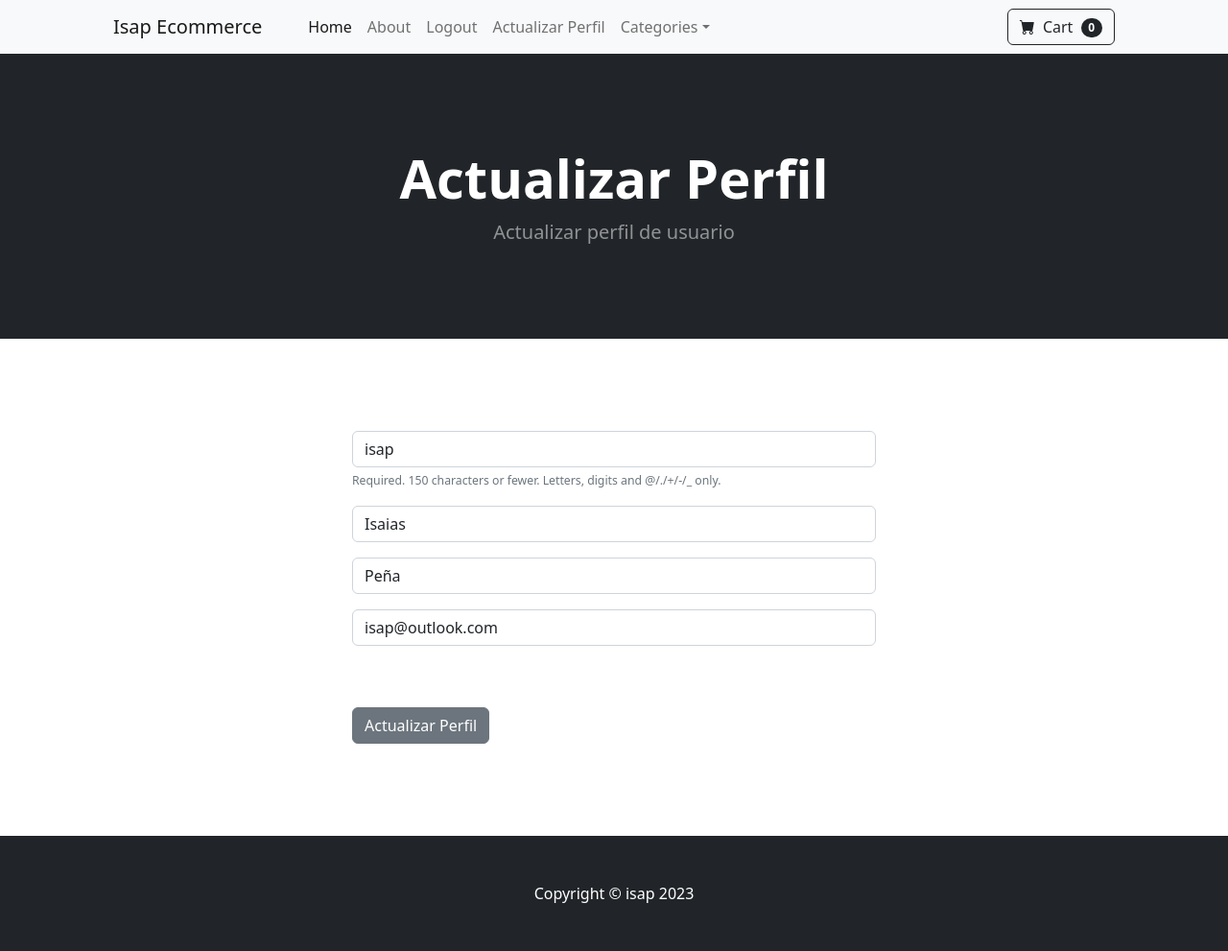
After one commit to isapx/django-ecom, a Django app: page /update_user/ in a window 1280 px wide. The commit adds this page. Shown: the whole page at 96% size. Run offline with Django 4.2, Linux system fonts and the light colour scheme; a user stored in the database is signed in; data comes from the database, SQL or seed files in the repository; both versions use the stored data as it was after the commit; some libraries are stand-ins or nearby versions.

Commit message:
22. Update user profile

```diff
--- a/store/forms.py
+++ b/store/forms.py
@@ -1,6 +1,26 @@
 from django.contrib.auth.models import User
-from django.contrib.auth.forms import UserCreationForm
+from django.contrib.auth.forms import UserCreationForm, UserChangeForm
 from django import forms
+
+class UpdateUserForm(UserChangeForm):
+	#para que no muestre el mensaje de que el password se cambia en otro lugar
+	password = None
+	email = forms.EmailField(label="", widget=forms.TextInput(attrs={'class':'form-control', 'placeholder':'Email Address'}))
+	first_name = forms.CharField(label="", max_length=100, widget=forms.TextInput(attrs={'class':'form-control', 'placeholder':'First Name'}))
+	last_name = forms.CharField(label="", max_length=100, widget=forms.TextInput(attrs={'class':'form-control', 'placeholder':'Last Name'}))
+
+	class Meta:
+		model = User
+		fields = ('username', 'first_name', 'last_name', 'email')
+
+	def __init__(self, *args, **kwargs):
+		super(UpdateUserForm, self).__init__(*args, **kwargs)
+
+		self.fields['username'].widget.attrs['class'] = 'form-control'
+		self.fields['username'].widget.attrs['placeholder'] = 'User Name'
+		self.fields['username'].label = ''
+		self.fields['username'].help_text = '<span class="form-text text-muted"><small>Required. 150 characters or fewer. Letters, digits and @/./+/-/_ only.</small></span>'
+
 
 class SignUpForm(UserCreationForm):
 	email = forms.EmailField(label="", widget=forms.TextInput(attrs={'class':'form-control', 'placeholder':'Email Address'}))
--- a/store/templates/navbar.html
+++ b/store/templates/navbar.html
@@ -9,6 +9,7 @@
 
                 {% if user.is_authenticated %}
                     <li class="nav-item"><a class="nav-link" href="{% url 'logout' %}">Logout</a></li>
+                    <li class="nav-item"><a class="nav-link" href="{% url 'update_user' %}">Actualizar Perfil</a></li>
                 {% else %}
                     <li class="nav-item"><a class="nav-link" href="{% url 'login' %}">Login</a></li>
                     <li class="nav-item"><a class="nav-link" href="{% url 'register' %}">Registrarse</a></li>
--- /dev/null
+++ b/store/templates/update_user.html
@@ -0,0 +1,41 @@
+{% extends 'base.html' %}
+
+{% block content %}
+
+<header class="bg-dark py-5">
+    <div class="container px-4 px-lg-5 my-5">
+        <div class="text-center text-white">
+            <h1 class="display-4 fw-bolder">Actualizar Perfil</h1>
+            <p class="lead fw-normal text-white-50 mb-0">Actualizar perfil de usuario</p>
+        </div>
+    </div>
+</header>
+
+<div class="container">
+    <div class="row">
+
+            <div class="col-md-6 offset-md-3">
+                <br/>
+                  <br/>
+                  <br/>
+                  <br/>
+                <form method="POST" action="{% url 'update_user' %}">
+                    {% csrf_token %}
+                    {{ user_form.as_p }}
+                    <br/><br/>
+                    <button type="submit" class="btn btn-secondary">
+                        Actualizar Perfil
+                    </button>
+                </form>
+
+                  <br/>
+                  <br/>
+                  <br/>
+                  <br/>
+
+            </div>
+
+    </div>
+</div>
+
+{% endblock %}
--- a/store/urls.py
+++ b/store/urls.py
@@ -8,6 +8,7 @@ urlpatterns = [
     path('login/',views.login_user,name='login'),
     path('logout/',views.logout_user,name='logout'),
     path('register/',views.register_user,name='register'),
+    path('update_user/',views.update_user,name='update_user'),
     path('product/<int:pk>',views.product,name='product'),
     path('category/<str:foo>',views.category,name='category'),
     path('category_summary/',views.category_summary,name='category_summary'),
--- a/store/views.py
+++ b/store/views.py
@@ -4,8 +4,26 @@ from django.contrib.auth import authenticate, login, logout
 from django.contrib import messages
 from django.contrib.auth.models import User
 from django.contrib.auth.forms import UserCreationForm
-from .forms import SignUpForm
+from .forms import SignUpForm, UpdateUserForm
 from django import forms
+
+
+def update_user(request):
+    if request.user.is_authenticated:
+        current_user = User.objects.get(id=request.user.id)
+        user_form = UpdateUserForm(request.POST or None, instance=current_user)
+
+        if user_form.is_valid():
+            user_form.save()
+
+            login(request, current_user)
+            messages.success(request,"El usuario ha sido actualizado")
+            return redirect('home')
+        return render(request,"update_user.html", {"user_form": user_form})
+    else:
+        messages.error(request,"No estas logueado")
+        return redirect('home')
+
 
 
 def category_summary(request):
```
Also changed, not shown: db.sqlite3.
